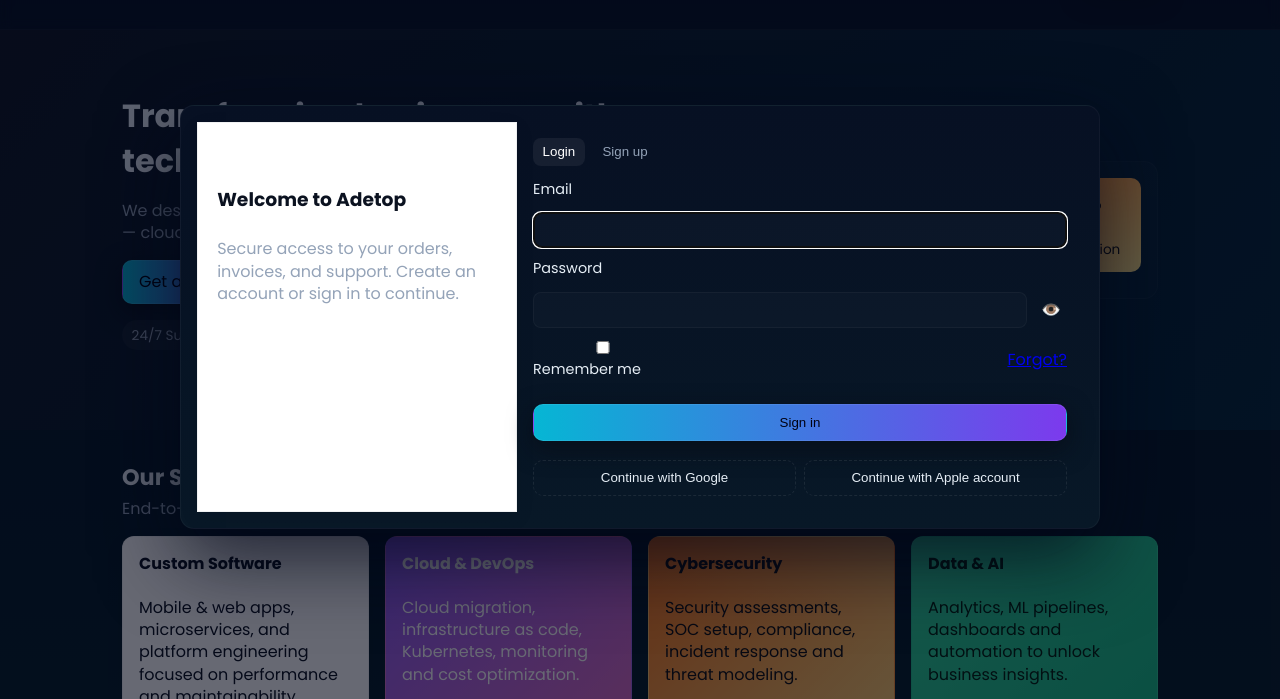
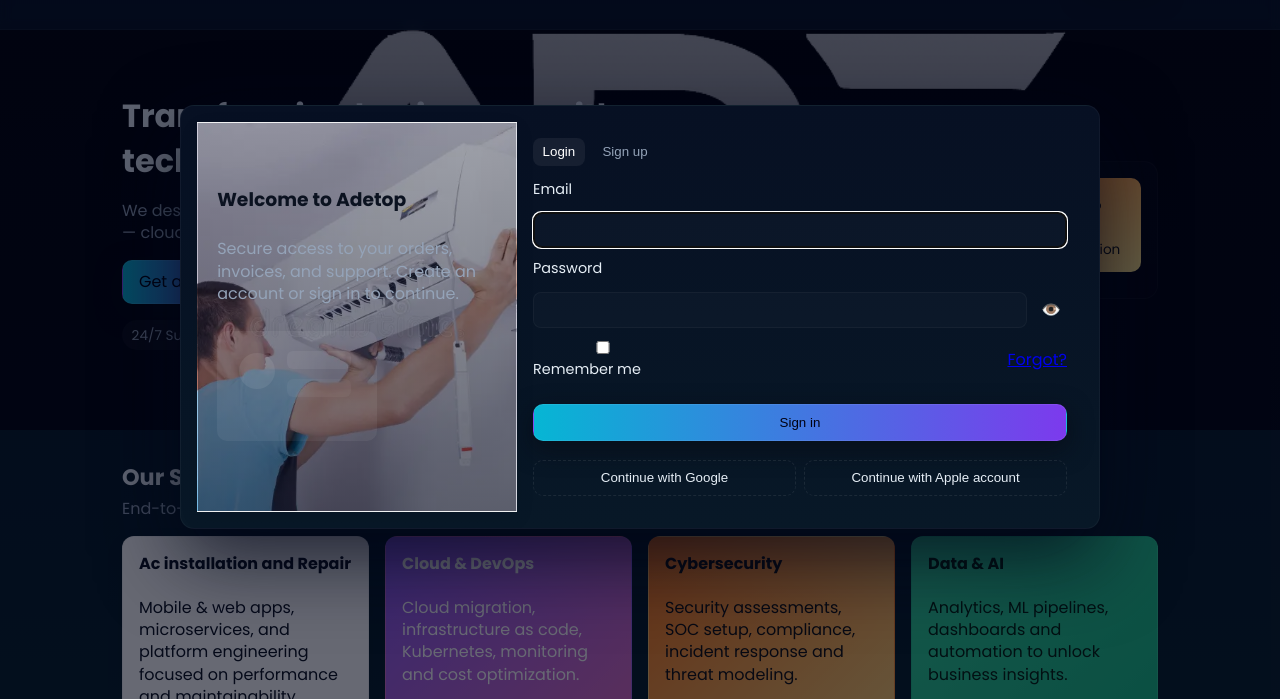
Before and after one commit to Rakuten4/personal-website, a website: page index.html in a window 1280 px wide. Both pictures are taken after a click on the button "Login". Shown: the part 83-782 px from the top of the page. Drawn offline with Linux system fonts and the light colour scheme.

Commit message:
background logo

```diff
--- a/index.html
+++ b/index.html
@@ -37,6 +37,7 @@
 
     <main>
       <section class="hero colorful-1" id="home">
+        <div class="hero-slideshow" aria-hidden="true"></div>
         <div class="container hero-inner">
           <div class="hero-text">
             <h2>Transforming businesses with technology</h2>
@@ -76,7 +77,7 @@
         <p class="section-sub">End-to-end technology services for startups and enterprises.</p>
         <div class="cards">
           <article class="card colorful-2">
-            <h4>Custom Software</h4>
+            <h4>Ac installation and Repair</h4>
             <p>Mobile & web apps, microservices, and platform engineering focused on performance and maintainability.</p>
             <ul>
               <li>React / Vue / Angular</li>
--- a/script.js
+++ b/script.js
@@ -95,6 +95,37 @@
     if(first) first.focus();
   }));
 
+  // Preload AC image and toggle background for auth-left when login tab is active
+  (function(){
+    const authLeft = document.querySelector('.auth-left');
+    if(!authLeft) return;
+    const acSrc = 'images/ac con 2.webp';
+    const img = new Image();
+    img.src = acSrc;
+    img.onload = ()=>{
+      // set as inline style background-image (so CSS rules apply)
+      authLeft.style.backgroundImage = `url('${acSrc.replace(/'/g,"\\'")}')`;
+      // when opening auth, ensure we only show bg for login tab
+      function updateBg(){
+        const activeTab = Array.from(tabs).find(x=>x.classList.contains('active'));
+        if(activeTab && activeTab.dataset.tab === 'login') authLeft.classList.add('login-bg');
+        else authLeft.classList.remove('login-bg');
+      }
+      // initial
+      updateBg();
+      // react to tab clicks
+      tabs.forEach(t=>t.addEventListener('click', ()=>{ setTimeout(updateBg, 0); }));
+      // when opening modal via buttons
+      if(openLogin) openLogin.addEventListener('click', ()=> setTimeout(updateBg, 0));
+      if(openSignup) openSignup.addEventListener('click', ()=> setTimeout(updateBg, 0));
+      // when closing modal remove class
+      if(modalClose) modalClose.addEventListener('click', ()=> authLeft.classList.remove('login-bg'));
+      if(authModal) authModal.addEventListener('click', (e)=>{ if(e.target===authModal) authLeft.classList.remove('login-bg'); });
+      // also remove when ESC closes modal
+      window.addEventListener('keydown', (e)=>{ if(e.key==='Escape') authLeft.classList.remove('login-bg'); });
+    };
+  })();
+
   // show/hide password
   document.querySelectorAll('.show-pass').forEach(btn=>{
     btn.addEventListener('click', ()=>{
@@ -186,4 +217,58 @@
       if(first) first.focus();
     }
   }, true);
+
+  // Hero background slideshow (for live refrigeration photos)
+  (function(){
+    const slideshow = document.querySelector('.hero-slideshow');
+    if(!slideshow) return;
+
+    // images to rotate — replace/add fridge1.jpg, fridge2.jpg etc in images/ folder
+    const candidates = ['images/fridge1.jpg','images/fridge2.jpg','images/fridge3.jpg','images/office-illustration.png','images/logo.png'];
+
+    // test which files exist by attempting to preload and keep those that load
+    function preload(src){
+      return new Promise((resolve)=>{
+        const img = new Image(); img.src = src;
+        img.onload = ()=>resolve(src);
+        img.onerror = ()=>resolve(null);
+      });
+    }
+
+    (async ()=>{
+      const results = await Promise.all(candidates.map(preload));
+      const images = results.filter(Boolean);
+      if(images.length===0) return;
+
+      const prefersReduced = window.matchMedia && window.matchMedia('(prefers-reduced-motion: reduce)').matches;
+      if(prefersReduced){
+        // show the first image statically
+        slideshow.style.backgroundImage = `url('${images[0]}')`;
+        slideshow.classList.add('visible');
+        return;
+      }
+
+      let idx = 0;
+      slideshow.style.backgroundImage = `url('${images[0]}')`;
+      slideshow.classList.add('visible');
+
+      setInterval(()=>{
+        idx = (idx + 1) % images.length;
+        // crossfade by toggling opacity class on a tiny timeout to allow transition
+        const next = images[idx];
+        const temp = document.createElement('div');
+        temp.className = 'hero-slideshow temp';
+        temp.style.backgroundImage = `url('${next}')`;
+        temp.style.position = 'absolute'; temp.style.inset = '0'; temp.style.zIndex = '1'; temp.style.opacity = '0'; temp.style.transition = 'opacity 1s ease';
+        slideshow.parentElement.insertBefore(temp, slideshow);
+        // force reflow then show
+        void temp.offsetWidth;
+        temp.style.opacity = '1';
+        setTimeout(()=>{
+          slideshow.style.backgroundImage = `url('${next}')`;
+          temp.remove();
+        }, 900);
+      }, 5000);
+    })();
+  })();
 });
--- a/styles.css
+++ b/styles.css
@@ -105,6 +105,9 @@
 .auth-grid{display:grid;grid-template-columns:320px 1fr}
 .auth-left{padding:1.2rem;display:flex;flex-direction:column;gap:0.6rem;justify-content:center}
 .auth-left h3{margin:0}
+.auth-left.login-bg{background-size:cover;background-position:center center;background-repeat:no-repeat;position:relative}
+.auth-left.login-bg::before{content:'';position:absolute;inset:0;background:linear-gradient(180deg, rgba(2,6,23,0.35), rgba(2,6,23,0.6));border-radius:inherit}
+.auth-left.login-bg *{position:relative;z-index:2}
 .auth-right{padding:1rem;background:transparent}
 .auth-tabs{display:flex;gap:0.5rem;margin-bottom:0.8rem}
 .auth-tabs .tab{background:transparent;border:0;padding:0.4rem 0.6rem;border-radius:8px;color:var(--muted)}
@@ -126,6 +129,17 @@
 
 .hero {
     padding: 3rem 0
+}
+
+/* Hero background slideshow */
+.hero { position: relative; overflow: hidden }
+.hero-slideshow{position:absolute;inset:0;z-index:0;background-size:cover;background-position:center center;transition:opacity 1s ease;opacity:0}
+.hero-slideshow.visible{opacity:1}
+.hero-slideshow::after{content:'';position:absolute;inset:0;background:linear-gradient(180deg, rgba(2,6,23,0.35), rgba(2,6,23,0.6));}
+.hero-inner{position:relative;z-index:2}
+
+@media (prefers-reduced-motion: reduce){
+    .hero-slideshow{transition:none}
 }
 
 .hero-inner {
```
Also changed, not shown: images/Github.png (deleted), images/ac con 2.webp (added).
